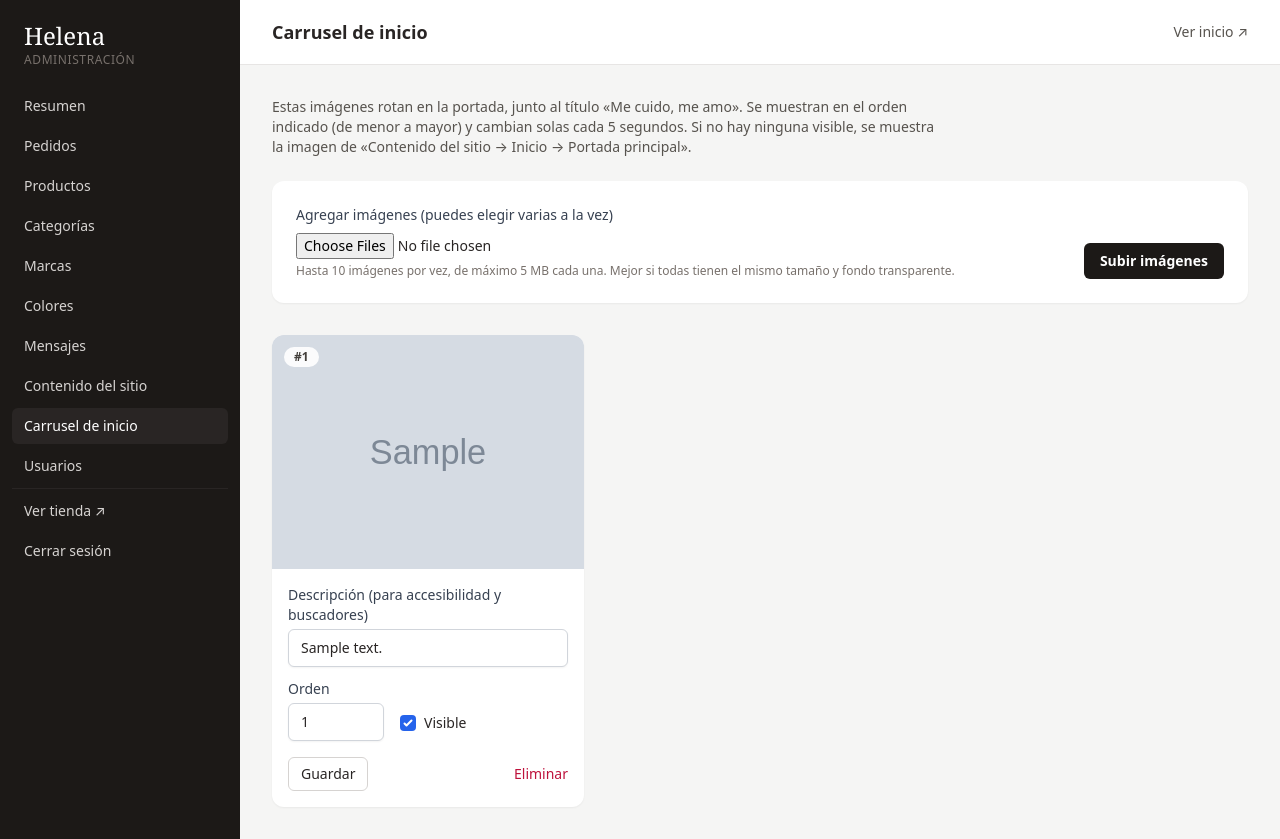
After one commit to francisco-7240/Helena, a Laravel app: page /admin/carrusel in a window 1280 px wide. The commit adds this page. Run offline with Laravel 12, Linux system fonts and the light colour scheme; a user stored in the database is signed in; tables that the repository leaves empty hold one stand-in row (values such as "Sample post"); grey boxes marked "Sample" are stand-in pictures; style sheets or scripts are compiled from the project's sources; some web fonts are replaced.

Commit message:
Carrusel de imágenes en la portada administrable desde el panel
- Tabla carrusel_imagenes y apartado Admin → Carrusel de inicio para subir
  varias imágenes a la vez (con su nombre original), ordenar, ocultar y eliminar
- La portada rota las imágenes visibles cada 5 s (flechas, puntos, deslizar en
  el celular, pausa al pasar el mouse); sin imágenes usa la imagen de Contenido
- Las imágenes del disco public se enlazan con asset() en lugar de APP_URL, para
  que se vean aunque se entre por otra dirección (127.0.0.1, IP, dominio)

Co-Authored-By: Claude Opus 5.5 <noreply@anthropic.com>
Claude-Session: https://claude.ai/code/session_01Qds6qcRpfUzSU9Gk7ZuCi7

```diff
--- /dev/null
+++ b/app/Http/Controllers/Admin/CarruselController.php
@@ -0,0 +1,70 @@
+<?php
+
+namespace App\Http\Controllers\Admin;
+
+use App\Http\Controllers\Controller;
+use App\Models\CarruselImagen;
+use App\Support\ArchivoSubido;
+use Illuminate\Http\RedirectResponse;
+use Illuminate\Http\Request;
+use Illuminate\Support\Facades\Storage;
+use Illuminate\View\View;
+
+/**
+ * Imágenes del carrusel de la portada.
+ */
+class CarruselController extends Controller
+{
+    public function index(): View
+    {
+        return view('admin.carrusel.index', [
+            'imagenes' => CarruselImagen::orderBy('orden')->orderBy('id')->get(),
+        ]);
+    }
+
+    public function store(Request $request): RedirectResponse
+    {
+        $request->validate([
+            'imagenes' => ['required', 'array', 'max:10'],
+            'imagenes.*' => ['image', 'max:5120'],
+        ], [
+            'imagenes.required' => 'Selecciona al menos una imagen.',
+        ]);
+
+        $orden = (int) CarruselImagen::max('orden');
+
+        foreach ($request->file('imagenes') as $archivo) {
+            CarruselImagen::create([
+                'imagen' => ArchivoSubido::guardarConNombreOriginal($archivo, 'carrusel'),
+                'descripcion' => pathinfo($archivo->getClientOriginalName(), PATHINFO_FILENAME),
+                'orden' => ++$orden,
+            ]);
+        }
+
+        $cantidad = count($request->file('imagenes'));
+
+        return redirect()->route('admin.carrusel.index')
+            ->with('status', $cantidad === 1 ? 'Imagen agregada al carrusel.' : "{$cantidad} imágenes agregadas al carrusel.");
+    }
+
+    public function update(Request $request, CarruselImagen $imagen): RedirectResponse
+    {
+        $datos = $request->validate([
+            'descripcion' => ['nullable', 'string', 'max:255'],
+            'orden' => ['required', 'integer', 'min:0', 'max:9999'],
+            'activo' => ['boolean'],
+        ]);
+
+        $imagen->update([...$datos, 'activo' => $request->boolean('activo')]);
+
+        return redirect()->route('admin.carrusel.index')->with('status', 'Imagen actualizada.');
+    }
+
+    public function destroy(CarruselImagen $imagen): RedirectResponse
+    {
+        Storage::disk('public')->delete($imagen->imagen);
+        $imagen->delete();
+
+        return redirect()->route('admin.carrusel.index')->with('status', 'Imagen eliminada del carrusel.');
+    }
+}
--- a/app/Http/Controllers/TiendaController.php
+++ b/app/Http/Controllers/TiendaController.php
@@ -2,6 +2,7 @@
 
 namespace App\Http\Controllers;
 
+use App\Models\CarruselImagen;
 use App\Models\Categoria;
 use App\Models\Color;
 use App\Models\Marca;
@@ -20,7 +21,9 @@ class TiendaController extends Controller
             ->take(4)
             ->get();
 
-        return view('tienda.inicio', compact('productos'));
+        $carrusel = CarruselImagen::visibles()->get();
+
+        return view('tienda.inicio', compact('productos', 'carrusel'));
     }
 
     /**
--- /dev/null
+++ b/app/Models/CarruselImagen.php
@@ -0,0 +1,45 @@
+<?php
+
+namespace App\Models;
+
+use Illuminate\Database\Eloquent\Builder;
+use Illuminate\Database\Eloquent\Factories\HasFactory;
+use Illuminate\Database\Eloquent\Model;
+
+/**
+ * Imagen del carrusel de la portada. "imagen" es la ruta dentro del disco "public".
+ */
+class CarruselImagen extends Model
+{
+    use HasFactory;
+
+    protected $table = 'carrusel_imagenes';
+
+    protected $fillable = [
+        'imagen',
+        'descripcion',
+        'orden',
+        'activo',
+    ];
+
+    protected $casts = [
+        'orden' => 'integer',
+        'activo' => 'boolean',
+    ];
+
+    /**
+     * Imágenes visibles, en el orden en que se muestran.
+     */
+    public function scopeVisibles(Builder $query): Builder
+    {
+        return $query->where('activo', true)->orderBy('orden')->orderBy('id');
+    }
+
+    /**
+     * URL pública de la imagen, relativa al dominio por el que se está navegando.
+     */
+    public function url(): string
+    {
+        return asset('storage/'.$this->imagen);
+    }
+}
--- a/app/Models/Producto.php
+++ b/app/Models/Producto.php
@@ -7,7 +7,6 @@ use Illuminate\Database\Eloquent\Factories\HasFactory;
 use Illuminate\Database\Eloquent\Model;
 use Illuminate\Database\Eloquent\Relations\BelongsTo;
 use Illuminate\Database\Eloquent\Relations\HasMany;
-use Illuminate\Support\Facades\Storage;
 
 class Producto extends Model
 {
@@ -105,6 +104,6 @@ class Producto extends Model
     {
         $imagen = $this->imagenes->firstWhere('es_portada', true) ?? $this->imagenes->first();
 
-        return $imagen ? Storage::disk('public')->url($imagen->imagen) : null;
+        return $imagen ? asset('storage/'.$imagen->imagen) : null;
     }
 }
--- /dev/null
+++ b/resources/views/admin/carrusel/index.blade.php
@@ -0,0 +1,68 @@
+<x-admin-layout titulo="Carrusel de inicio">
+    <x-slot name="acciones">
+        <a href="{{ route('inicio') }}" target="_blank" class="text-sm text-stone-600 hover:underline">Ver inicio ↗</a>
+    </x-slot>
+
+    <p class="mb-6 max-w-2xl text-sm text-stone-600">
+        Estas imágenes rotan en la portada, junto al título «Me cuido, me amo». Se muestran en el orden indicado
+        (de menor a mayor) y cambian solas cada 5 segundos. Si no hay ninguna visible, se muestra la imagen de
+        «Contenido del sitio → Inicio → Portada principal».
+    </p>
+
+    {{-- Agregar imágenes --}}
+    <form method="POST" action="{{ route('admin.carrusel.store') }}" enctype="multipart/form-data"
+          class="mb-8 flex flex-col gap-4 rounded-xl bg-white p-6 shadow-sm sm:flex-row sm:items-end">
+        @csrf
+        <div class="flex-1">
+            <x-input-label for="imagenes" value="Agregar imágenes (puedes elegir varias a la vez)" />
+            <input id="imagenes" type="file" name="imagenes[]" accept="image/*" multiple required class="mt-2 block w-full text-sm">
+            <p class="mt-1 text-xs text-stone-500">Hasta 10 imágenes por vez, de máximo 5 MB cada una. Mejor si todas tienen el mismo tamaño y fondo transparente.</p>
+            <x-input-error :messages="$errors->get('imagenes')" class="mt-1" />
+            <x-input-error :messages="$errors->get('imagenes.*')" class="mt-1" />
+        </div>
+        <x-admin.boton>Subir imágenes</x-admin.boton>
+    </form>
+
+    {{-- Imágenes actuales --}}
+    @if ($imagenes->isEmpty())
+        <p class="rounded-xl bg-white p-6 text-sm text-stone-500 shadow-sm">Todavía no hay imágenes en el carrusel.</p>
+    @else
+        <div class="grid gap-5 sm:grid-cols-2 xl:grid-cols-3">
+            @foreach ($imagenes as $imagen)
+                <article @class(['flex flex-col overflow-hidden rounded-xl bg-white shadow-sm', 'opacity-60' => ! $imagen->activo])>
+                    <div class="relative aspect-[4/3] bg-stone-100">
+                        <img src="{{ $imagen->url() }}" alt="{{ $imagen->descripcion }}" class="h-full w-full object-contain">
+                        <span class="absolute left-3 top-3 rounded-full bg-white/90 px-2.5 py-0.5 text-xs font-semibold text-stone-700">#{{ $imagen->orden }}</span>
+                        @unless ($imagen->activo)
+                            <span class="absolute right-3 top-3 rounded-full bg-stone-800/80 px-2.5 py-0.5 text-xs font-semibold text-white">Oculta</span>
+                        @endunless
+                    </div>
+
+                    <form id="actualizar-{{ $imagen->id }}" method="POST" action="{{ route('admin.carrusel.update', $imagen) }}" class="flex flex-1 flex-col gap-3 p-4 pb-0 text-sm">
+                        @csrf
+                        @method('PATCH')
+                        <div>
+                            <x-input-label :for="'descripcion-'.$imagen->id" value="Descripción (para accesibilidad y buscadores)" />
+                            <x-text-input :id="'descripcion-'.$imagen->id" name="descripcion" class="mt-1 block w-full text-sm" :value="$imagen->descripcion" />
+                        </div>
+                        <div class="flex items-end gap-4">
+                            <div>
+                                <x-input-label :for="'orden-'.$imagen->id" value="Orden" />
+                                <x-text-input :id="'orden-'.$imagen->id" name="orden" type="number" min="0" class="mt-1 block w-24 text-sm" :value="$imagen->orden" />
+                            </div>
+                            <label class="flex items-center gap-2 pb-2">
+                                <input type="hidden" name="activo" value="0">
+                                <input type="checkbox" name="activo" value="1" class="rounded border-gray-300" @checked($imagen->activo)>
+                                Visible
+                            </label>
+                        </div>
+                    </form>
+                    <div class="flex items-center justify-between p-4 text-sm">
+                        <button form="actualizar-{{ $imagen->id }}" class="rounded-md border border-stone-300 px-3 py-1.5 text-sm hover:bg-stone-50">Guardar</button>
+                        <x-admin.eliminar :action="route('admin.carrusel.destroy', $imagen)" mensaje="¿Eliminar esta imagen del carrusel? El archivo se borrará." />
+                    </div>
+                </article>
+            @endforeach
+        </div>
+    @endif
+</x-admin-layout>
--- a/resources/views/admin/categorias/form.blade.php
+++ b/resources/views/admin/categorias/form.blade.php
@@ -29,7 +29,7 @@
         <div>
             <x-input-label for="imagen" value="Imagen" />
             @if ($categoria->imagen)
-                <img src="{{ Storage::disk('public')->url($categoria->imagen) }}" alt="" class="mt-2 h-24 w-24 rounded object-cover">
+                <img src="{{ asset('storage/'.$categoria->imagen) }}" alt="" class="mt-2 h-24 w-24 rounded object-cover">
             @endif
             <input id="imagen" type="file" name="imagen" accept="image/*" class="mt-2 block text-sm">
         </div>
--- a/resources/views/admin/marcas/form.blade.php
+++ b/resources/views/admin/marcas/form.blade.php
@@ -20,7 +20,7 @@
         <div>
             <x-input-label for="imagen" value="Imagen" />
             @if ($marca->imagen)
-                <img src="{{ Storage::disk('public')->url($marca->imagen) }}" alt="" class="mt-2 h-24 w-24 rounded object-cover">
+                <img src="{{ asset('storage/'.$marca->imagen) }}" alt="" class="mt-2 h-24 w-24 rounded object-cover">
             @endif
             <input id="imagen" type="file" name="imagen" accept="image/*" class="mt-2 block text-sm">
         </div>
--- a/resources/views/admin/productos/form.blade.php
+++ b/resources/views/admin/productos/form.blade.php
@@ -66,7 +66,7 @@
                     <div class="mt-4 grid grid-cols-2 sm:grid-cols-4 gap-4">
                         @foreach ($producto->imagenes as $imagen)
                             <div class="rounded-lg border border-stone-200 p-2 text-xs">
-                                <img src="{{ Storage::disk('public')->url($imagen->imagen) }}" alt="" class="aspect-square w-full rounded object-cover">
+                                <img src="{{ asset('storage/'.$imagen->imagen) }}" alt="" class="aspect-square w-full rounded object-cover">
                                 <label class="mt-2 flex items-center gap-1">
                                     <input type="radio" name="portada_id" value="{{ $imagen->id }}" @checked($imagen->es_portada)> Portada
                                 </label>
--- a/resources/views/components/admin-layout.blade.php
+++ b/resources/views/components/admin-layout.blade.php
@@ -21,6 +21,7 @@
                 ['admin.colores.index', 'admin.colores.*', 'Colores'],
                 ['admin.contactos.index', 'admin.contactos.*', 'Mensajes'],
                 ['admin.paginas.index', 'admin.paginas.*', 'Contenido del sitio'],
+                ['admin.carrusel.index', 'admin.carrusel.*', 'Carrusel de inicio'],
                 ['admin.usuarios.index', 'admin.usuarios.*', 'Usuarios'],
             ];
         @endphp
--- a/resources/views/tienda/inicio.blade.php
+++ b/resources/views/tienda/inicio.blade.php
@@ -18,7 +18,11 @@
                 <x-tienda.boton-flecha :href="route('cuidado-capilar')" class="mt-8">{{ contenido('inicio.hero.boton') }}</x-tienda.boton-flecha>
             </div>
             <div class="flex justify-center md:justify-end">
-                <x-foto :src="contenido('inicio.hero.imagen')" alt="Productos de cuidado capilar Helena" class="aspect-[4/3] w-full max-w-xl rounded-sm object-contain" />
+                @if ($carrusel->isEmpty())
+                    <x-foto :src="contenido('inicio.hero.imagen')" alt="Productos de cuidado capilar Helena" class="aspect-[4/3] w-full max-w-xl rounded-sm object-contain" />
+                @else
+                    @include('partials.carrusel', ['imagenes' => $carrusel])
+                @endif
             </div>
         </div>
     </section>
--- a/resources/views/tienda/producto.blade.php
+++ b/resources/views/tienda/producto.blade.php
@@ -1,5 +1,5 @@
 @php
-    $imagenes = $producto->imagenes->map(fn ($img) => Storage::disk('public')->url($img->imagen))->values();
+    $imagenes = $producto->imagenes->map(fn ($img) => asset('storage/'.$img->imagen))->values();
     $portada = $producto->portadaUrl();
     $variantes = $producto->productoColores->sortByDesc('es_predeterminado')->values();
     $varianteInicial = $variantes->firstWhere('stock', '>', 0) ?? $variantes->first();
--- a/routes/web.php
+++ b/routes/web.php
@@ -57,6 +57,8 @@ Route::middleware(['auth', 'role:admin'])->prefix('admin')->name('admin.')->grou
     Route::resource('pedidos', Admin\PedidoController::class)->only(['index', 'show', 'update'])->parameters(['pedidos' => 'pedido']);
     Route::resource('contactos', Admin\ContactoController::class)->only(['index', 'update', 'destroy'])->parameters(['contactos' => 'contacto']);
 
+    Route::resource('carrusel', Admin\CarruselController::class)->only(['index', 'store', 'update', 'destroy'])->parameters(['carrusel' => 'imagen']);
+
     Route::get('paginas', [Admin\PaginaController::class, 'index'])->name('paginas.index');
     Route::get('paginas/{pagina}', [Admin\PaginaController::class, 'edit'])->name('paginas.edit');
     Route::put('paginas/{pagina}', [Admin\PaginaController::class, 'update'])->name('paginas.update');
```
Also changed, not shown: database/factories/CarruselImagenFactory.php (added, +30 -0 lines), resources/views/partials/carrusel.blade.php (added, +63 -0 lines), tests/Feature/CarruselTest.php (added, +100 -0 lines), database/migrations/2026_11_19_170007_create_carrusel_imagenes_table.php (added).
